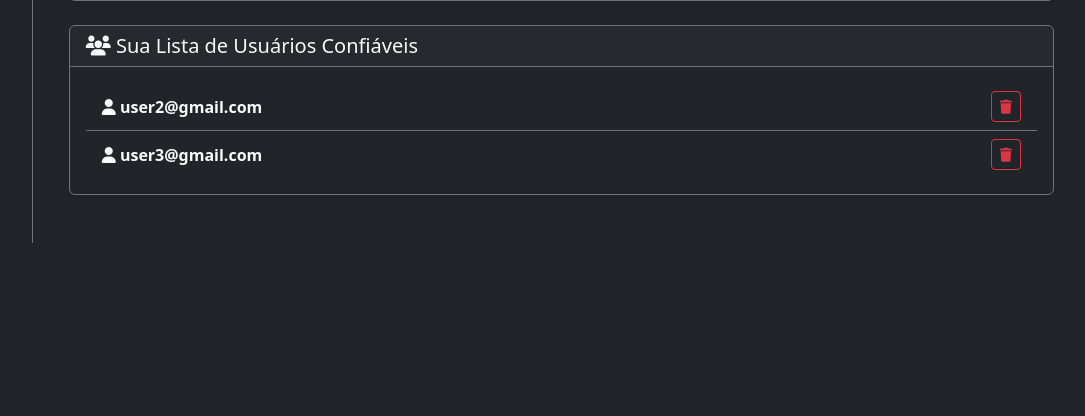
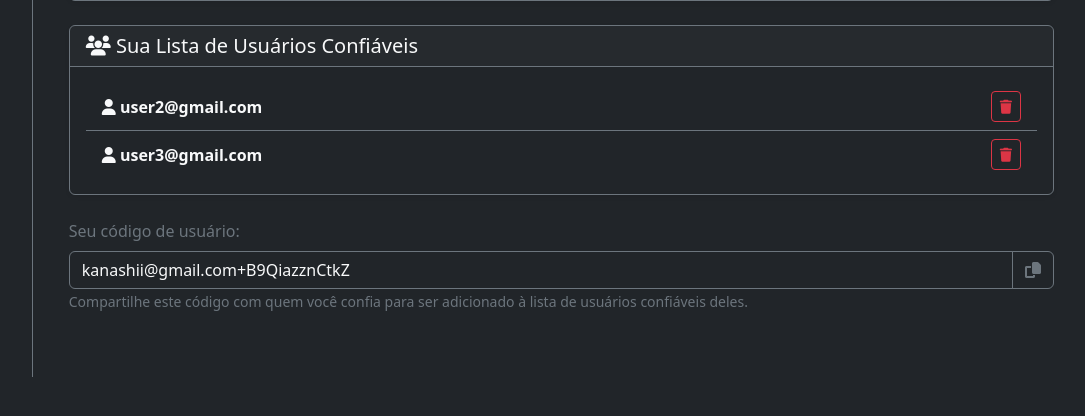
Before and after one commit to FabioMoraiss/KeyRoom-django-version, a Django app: page /trusted_users/ in a window 1280 px wide. Shown: the part 363-779 px from the top of the page, without its empty margins (190-1275 px from the left). Run offline with Django 5.2, Linux system fonts and the light colour scheme; a user stored in the database is signed in; data comes from the database, SQL or seed files in the repository; both versions use the stored data as it was after the commit; some libraries are stand-ins or nearby versions.

Commit message:
[IHC] melhorias na tela do usuario

```diff
--- a/keyRoom/core/templates/trusted_list/list.html
+++ b/keyRoom/core/templates/trusted_list/list.html
@@ -42,7 +42,9 @@
                     {% csrf_token %}
                     <div class="mb-3">
                         <label for="trusted_code" class="form-label text-secondary">Código do Usuário</label>
-                    <input type="text" name="trusted_code" maxlength="200" class="form-control bg-dark text-light border-secondary" id="trusted_code" placeholder="Digite o código único do usuário" required>
+                        <input type="text" name="trusted_code" maxlength="200"
+                               class="form-control bg-dark text-light border-secondary" id="trusted_code"
+                               placeholder="Digite o código único do usuário" required>
                     </div>
                     <div class="d-flex justify-content-end">
                         <button type="submit" class="btn btn-success">
@@ -67,12 +69,14 @@
                                     <i class="fas fa-user"></i>
                                     <strong>{{ user.email }}</strong>
                                 </div>
-                            <form method="post" action="{% url 'delete_trusted_user' user.id %}" class="mb-0">
-                                {% csrf_token %}
-                                <button type="submit" class="btn btn-outline-danger btn-sm" title="Remover">
+                                <!-- Botão que abre o modal -->
+                                <button type="button" class="btn btn-outline-danger btn-sm" title="Remover"
+                                        data-bs-toggle="modal"
+                                        data-bs-target="#modalExcluir"
+                                        data-user-id="{{ user.id }}"
+                                        data-user-email="{{ user.email }}">
                                     <i class="fas fa-trash"></i>
                                 </button>
-                            </form>
                             </li>
                         {% endfor %}
                     </ul>
@@ -81,5 +85,69 @@
                 {% endif %}
             </div>
         </div>
+        <br>
+        <div class="mb-3">
+            <label class="form-label text-secondary">Seu código de usuário:</label>
+            <div class="input-group">
+                <input type="text" class="form-control bg-dark text-light border-secondary"
+                       value="{{ request.user.uniquiCode }}" readonly id="user-code">
+                <button class="btn btn-outline-secondary" type="button"
+                        onclick="copyText(this, '{{ request.user.uniquiCode }}')">
+                    <i class="fas fa-copy"></i>
+                </button>
             </div>
+            <small class="text-secondary">Compartilhe este código com quem você confia para ser adicionado à lista de
+                usuários confiáveis deles.</small>
+        </div>
+    </div>
+
+    <!-- Modal de exclusão -->
+    <div class="modal fade" id="modalExcluir" tabindex="-1" aria-labelledby="modalExcluirLabel" aria-hidden="true">
+        <div class="modal-dialog">
+            <div class="modal-content bg-dark text-light border-secondary">
+                <form method="post" id="formExcluir">
+                    {% csrf_token %}
+                    <div class="modal-header border-secondary">
+                        <h5 class="modal-title">Confirmar Exclusão</h5>
+                        <button type="button" class="btn-close btn-close-white" data-bs-dismiss="modal"
+                                aria-label="Fechar"></button>
+                    </div>
+                    <div class="modal-body">
+                        <p id="textoConfirmacao"></p>
+                    </div>
+                    <div class="modal-footer border-secondary">
+                        <button type="button" class="btn btn-outline-light" data-bs-dismiss="modal">Cancelar</button>
+                        <button type="submit" class="btn btn-danger">Excluir</button>
+                    </div>
+                </form>
+            </div>
+        </div>
+    </div>
+
+    <script>
+         function copyText(button, text) {
+            navigator.clipboard.writeText(text);
+
+            // muda ícone para check temporariamente
+            button.innerHTML = '<i class="fas fa-check text-success"></i>';
+
+            setTimeout(() => {
+                button.innerHTML = '<i class="fas fa-copy"></i>';
+            }, 1500);
+        }
+
+        // Modal exclusão: preenche formulário e texto de confirmação dinamicamente
+        var modalExcluir = document.getElementById('modalExcluir');
+        modalExcluir.addEventListener('show.bs.modal', function (event) {
+            var button = event.relatedTarget;
+            var userId = button.getAttribute('data-user-id');
+            var userEmail = button.getAttribute('data-user-email');
+            var textoConfirmacao = document.getElementById('textoConfirmacao');
+            var formExcluir = document.getElementById('formExcluir');
+
+            textoConfirmacao.textContent = 'Tem certeza que deseja remover o usuário "' + userEmail + '" da sua lista de confiáveis?';
+
+            formExcluir.action = "{% url 'delete_trusted_user' 0 %}".replace('/0/', '/' + userId + '/');
+        });
+    </script>
 {% endblock %}
```
Also changed, not shown: keyRoom/db.sqlite3. Lines whose indentation alone changed are shown as unchanged.
